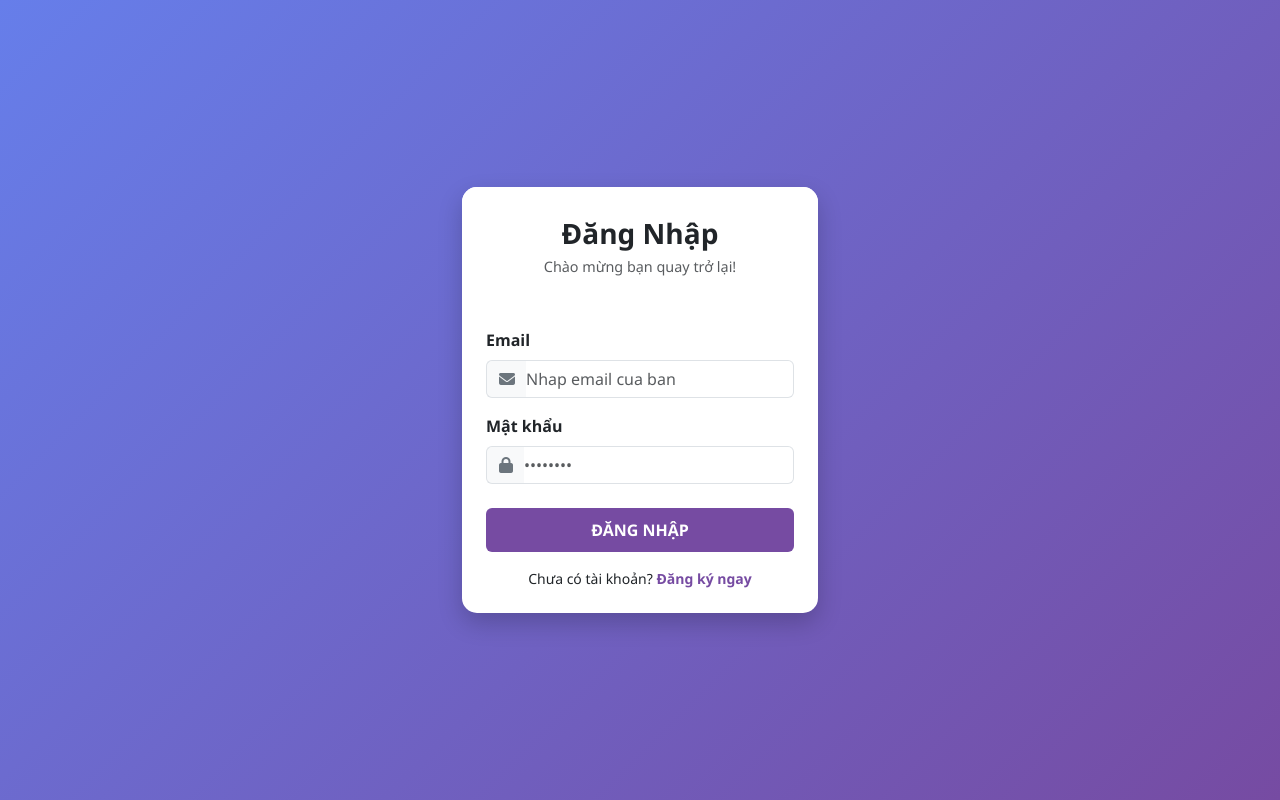
After one commit to DarkDragonF/onlineCourse, a PHP site: page /views/auth/login.php in a window 1280 px wide. The commit adds this page. Run offline with PHP 8.4, Linux system fonts and the light colour scheme.

Commit message:
small changes && added login views

```diff
--- a/index.php
+++ b/index.php
@@ -16,14 +16,12 @@ require_once './config/Database.php';
 $controller = isset($_GET['controller']) ? $_GET['controller'] : 'home';
 $action     = isset($_GET['action']) ? $_GET['action'] : 'index';
 
-// 5. Chuẩn hóa tên Class (vd: auth -> AuthController)
+// 5. Chuẩn hóa tên Class
 $controllerName = ucfirst(strtolower($controller)) . 'Controller';
 
-// 6. ĐƯỜNG DẪN FILE (Sửa chỗ này: bỏ chữ 's' đi)
-// Đường dẫn sẽ là: ./controller/AuthController.php
+// 6. ĐƯỜNG DẪN FILE
 $controllerPath = "./controller/" . $controllerName . ".php";
 
-// 7. Kiểm tra và chạy Controller
 if (file_exists($controllerPath)) {
     require_once $controllerPath;
 
--- /dev/null
+++ b/views/auth/login.php
@@ -0,0 +1,106 @@
+<!DOCTYPE html>
+<html lang="vi">
+<head>
+    <meta charset="UTF-8">
+    <meta name="viewport" content="width=device-width, initial-scale=1.0">
+    <title>Đăng nhập hệ thống</title>
+    <link href="https://cdn.jsdelivr.net/npm/bootstrap@5.3.0/dist/css/bootstrap.min.css" rel="stylesheet">
+    <link rel="stylesheet" href="https://cdnjs.cloudflare.com/ajax/libs/font-awesome/6.4.0/css/all.min.css">
+    <link rel="stylesheet" href="/assets/css/auth.css">
+
+    <style>
+        body {
+            background: linear-gradient(135deg, #667eea 0%, #764ba2 100%);
+            min-height: 100vh;
+            display: flex;
+            align-items: center;
+            justify-content: center;
+            font-family: 'Segoe UI', sans-serif;
+        }
+        .card-auth {
+            border: none;
+            border-radius: 15px;
+            box-shadow: 0 10px 25px rgba(0,0,0,0.2);
+            overflow: hidden;
+        }
+        .card-header-auth {
+            background-color: #fff;
+            padding-top: 30px;
+            border-bottom: none;
+            text-align: center;
+        }
+        .btn-primary-auth {
+            background: #764ba2;
+            border: none;
+            padding: 10px;
+            font-weight: 600;
+        }
+        .btn-primary-auth:hover { background: #5a3780; }
+    </style>
+</head>
+<body>
+
+<div class="container">
+    <div class="row justify-content-center">
+        <div class="col-md-5 col-lg-4">
+            <div class="card card-auth">
+                <div class="card-header card-header-auth">
+                    <h3 class="fw-bold text-dark">Đăng Nhập</h3>
+                    <p class="text-muted small">Chào mừng bạn quay trở lại!</p>
+                </div>
+
+                <div class="card-body p-4">
+
+                    <?php if (isset($errors) && !empty($errors)): ?>
+                        <div class="alert alert-danger alert-dismissible fade show" role="alert">
+                            <strong><i class="fa-solid fa-triangle-exclamation"></i> Có lỗi xảy ra:</strong>
+                            <ul class="mb-0 mt-1 ps-3">
+                                <?php foreach ($errors as $err): ?>
+                                    <li><?= htmlspecialchars($err) ?></li>
+                                <?php endforeach; ?>
+                            </ul>
+                            <button type="button" class="btn-close" data-bs-dismiss="alert" aria-label="Close"></button>
+                        </div>
+                    <?php endif; ?>
+                    <form action="index.php?controller=auth&action=handleLogin" method="POST">
+
+                        <div class="mb-3">
+                            <label class="form-label fw-bold">Email</label>
+                            <div class="input-group">
+                                <span class="input-group-text bg-light"><i class="fas fa-envelope text-secondary"></i></span>
+                                <input type="email" class="form-control" name="email"
+                                       placeholder="Nhap email cua ban"
+                                       value="<?= isset($email) ? htmlspecialchars($email) : '' ?>" required>
+                            </div>
+                        </div>
+
+                        <div class="mb-4">
+                            <label class="form-label fw-bold">Mật khẩu</label>
+                            <div class="input-group">
+                                <span class="input-group-text bg-light"><i class="fas fa-lock text-secondary"></i></span>
+                                <input type="password" class="form-control" name="password"
+                                       placeholder="••••••••" required>
+                            </div>
+                        </div>
+
+                        <div class="d-grid">
+                            <button type="submit" class="btn btn-primary btn-primary-auth text-white">
+                                ĐĂNG NHẬP
+                            </button>
+                        </div>
+
+                        <div class="text-center mt-3">
+                            <p class="small mb-0">Chưa có tài khoản?
+                                <a href="index.php?controller=auth&action=register" class="text-decoration-none fw-bold" style="color: #764ba2;">Đăng ký ngay</a>
+                            </p>
+                        </div>
+                    </form>
+                </div>
+            </div>
+        </div>
+    </div>
+</div>
+
+<script src="https://cdn.jsdelivr.net/npm/bootstrap@5.3.0/dist/js/bootstrap.bundle.min.js"></script>
+</body>
+</html>
```
Also changed, not shown: controller/AuthController.php (+7 -22 lines).
